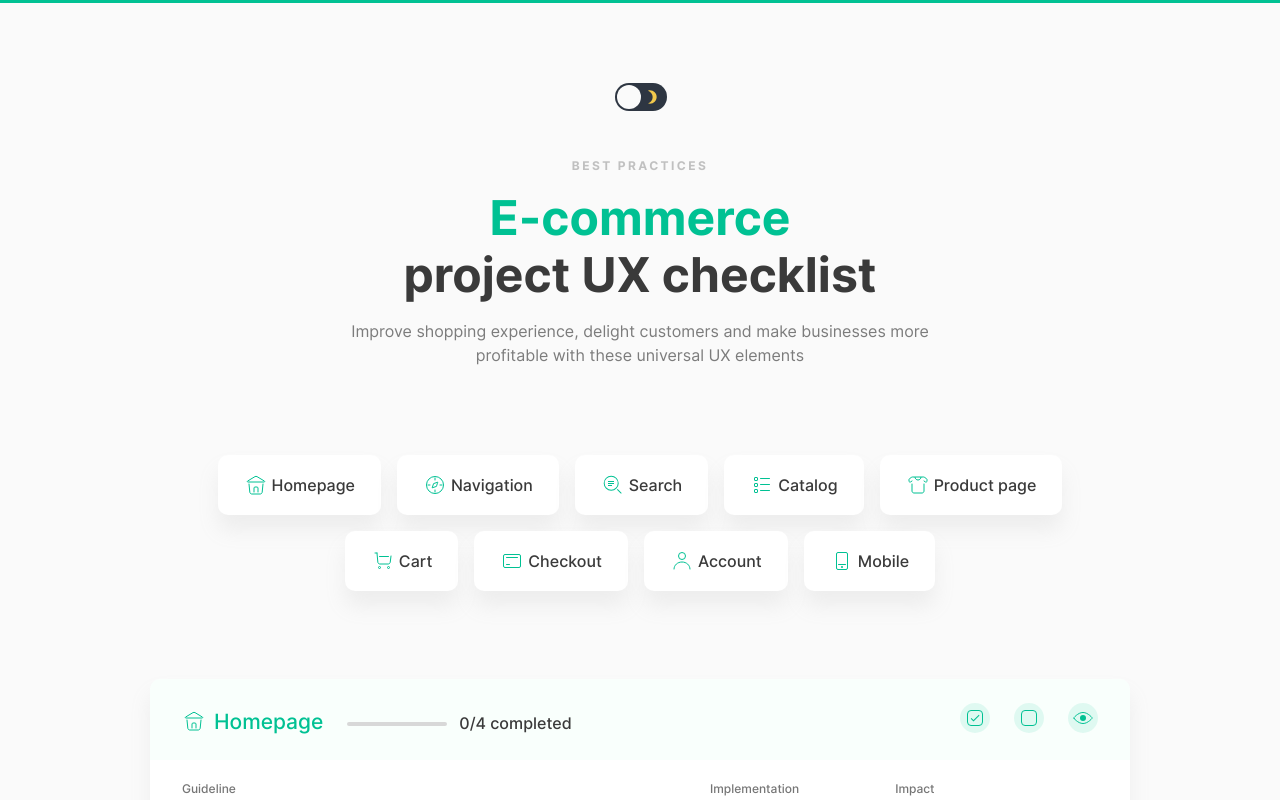
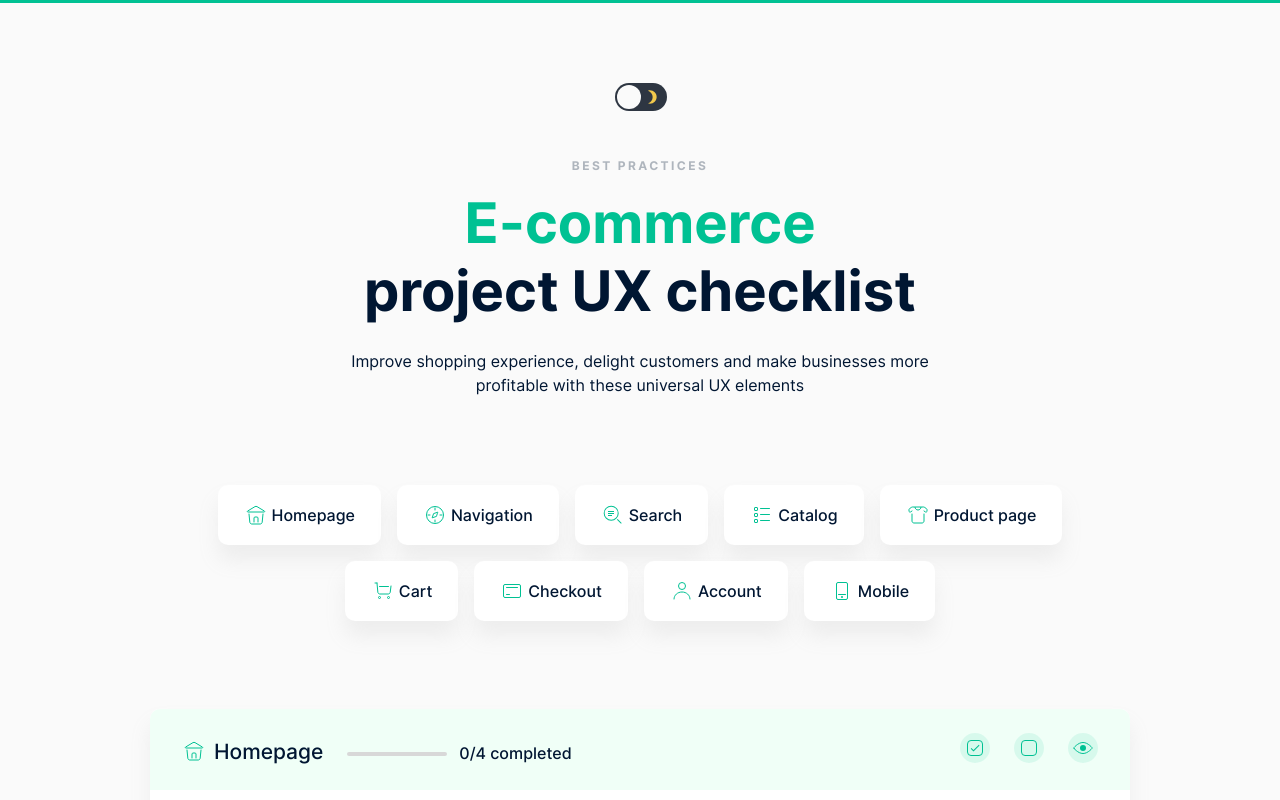
Before and after one commit to vladkyshkan/Ecommerce-UX-Checklist, a React (Create React App) app: page / in a window 1280 px wide. Shown: the top 800 px of the page. Built offline with nearby package versions, Linux system fonts and the light colour scheme.

Commit message:
Changes in styling

```diff
--- a/src/components/App.js
+++ b/src/components/App.js
@@ -9,8 +9,8 @@ import Footer from "./Footer";
 import guidelines from "../guidelines";
 
 const H1 = styled.h1`
-  font-size: 48px;
-  line-height: 57px;
+  font-size: 56px;
+  line-height: 68px;
   font-weight: 700;
   margin: 0;
   span {
@@ -34,8 +34,8 @@ const H4 = styled.h4`
 
 const Text = styled.p`
   line-height: 24px;
-  color: ${props => props.theme.colors.description};
-  margin: 16px 0 0 0;
+  color: ${props => props.theme.colors.body};
+  margin: 24px 0 0 0;
 
   @media only screen and (max-width: 600px) {
     font-size: 14px;
--- a/src/components/CategoryHeading.js
+++ b/src/components/CategoryHeading.js
@@ -25,7 +25,7 @@ const H3 = styled.h3`
   font-size: 21px;
   line-height: 25px;
   font-weight: 500;
-  color: rgba(0, 193, 147, 1);
+  color: ${props => props.theme.colors.h3};
   margin: 0;
   padding-right: 24px;
 
--- a/src/components/themes/dark.js
+++ b/src/components/themes/dark.js
@@ -1,21 +1,21 @@
 export default {
   colors: {
-    background: "rgba(26, 32, 44, 1)",
-    body: "rgba(255, 255, 255, 1)",
+    background: "rgba(10, 17, 25, 1)",
+    body: "rgba(255, 255, 255, 0.95)",
+    h3: "rgba(255, 255, 255, 1)",
     h4: "rgba(255, 255, 255, 0.5)",
     h5: "rgba(255, 255, 255, 0.7)",
-    description: "rgba(255, 255, 255, 0.5)",
-    navButton: "rgb(52, 62, 76)",
+    navButton: "rgb(26, 32, 39)",
     shadow: "rgba(165, 165, 165, 0)",
-    categoryBg: "rgb(52, 62, 76)",
-    categoryHeading: "rgba(26, 31, 38, 0.5)",
+    categoryBg: "rgb(41, 49, 60)",
+    categoryHeading: "rgba(13, 16, 21, 0.5)",
     categoryItemBorder: "rgba(255, 255, 255, 0.1)",
-    categoryDescriptionBg: "rgba(40, 47, 58)",
+    categoryDescriptionBg: "rgba(30, 35, 43)",
     categoryDescription: "rgba(255, 255, 255, 0.8)",
     progressBarBg: "rgb(52, 62, 76)",
     tooltip: "rgba(255, 255, 255, 1)",
     tooltipText: "rgba(58, 58, 58, 1)",
-    footer: "rgba(20, 25, 34, 1)"
+    footer: "rgba(5, 11, 19, 1)"
   },
   icons: {
     categoryArrow: "url(./icons/arrow-light.svg)"
--- a/src/components/themes/globalStyle.js
+++ b/src/components/themes/globalStyle.js
@@ -9,6 +9,10 @@ import InterBold2 from "../../fonts/InterBold.woff2";
 const GlobalStyle = createGlobalStyle`
   *, *::after, *::before {
     box-sizing: border-box;
+  }
+
+  html {
+    scroll-behavior: smooth;
   }
 
   @font-face {
--- a/src/components/themes/light.js
+++ b/src/components/themes/light.js
@@ -1,21 +1,21 @@
 export default {
   colors: {
     background: "rgba(250, 250, 250, 1)",
-    body: "rgba(58, 58, 58, 1)",
-    h4: "rgba(58, 58, 58, 0.3)",
-    h5: "rgba(58, 58, 58, 0.7)",
-    description: "rgb(124, 124, 124)",
+    body: "rgba(0, 22, 50, 1)",
+    h3: "rgba(0, 22, 50, 1)",
+    h4: "rgba(0, 22, 50, 0.3)",
+    h5: "rgba(0, 22, 50, 0.7)",
     navButton: "rgb(255, 255, 255)",
     shadow: "rgba(165, 165, 165, 0.15)",
     categoryBg: "rgb(255, 255, 255)",
-    categoryHeading: "rgba(236, 255, 244, 0.3)",
-    categoryItemBorder: "rgba(58, 58, 58, 0.1)",
+    categoryHeading: "rgba(240, 255, 247, 1)",
+    categoryItemBorder: "rgba(0, 22, 50, 0.1)",
     categoryDescriptionBg: "rgba(240, 240, 240)",
     categoryDescription: "rgba(58, 58, 58, 1)",
     progressBarBg: "rgb(216, 216, 216)",
-    tooltip: "rgba(58, 58, 58, 1)",
+    tooltip: "rgba(0, 22, 50, 1)",
     tooltipText: "rgba(255, 255, 255, 1)",
-    footer: "rgba(46, 54, 66, 1)"
+    footer: "rgba(10, 17, 25, 1)"
   },
   icons: {
     categoryArrow: "url(./icons/arrow-dark.svg)"
--- a/src/guidelines.js
+++ b/src/guidelines.js
@@ -28,7 +28,7 @@ const guidelines = {
         impact: "high",
         image: "images/image1.3.jpg",
         description:
-          'Show personalize sections (e.g. "Recommended for you" or "Based on your searches") to increase relevance of the page for the user. ',
+          "Show personalize sections (e.g. “Recommended for you” or “Based on your searches”) to increase relevance of the page for the user. ",
         link: "https://sleeknote.com/blog/e-commerce-personalization"
       },
 
@@ -78,7 +78,7 @@ const guidelines = {
       },
 
       guideline4: {
-        text: 'Show "New" and "Sale" as separate categories',
+        text: "Show “New” and “Sale” as separate categories",
         implementation: "medium",
         impact: "high",
         image: "images/image2.4.jpg",
@@ -183,13 +183,24 @@ const guidelines = {
     name: "Catalog",
     list: {
       guideline1: {
-        text: "Make filters and sorting prominent",
+        text:
+          "Use visual indicators to highlight new, exclusive, top selling or items on sale",
         implementation: "easy",
         impact: "high",
         image: "images/image4.1.jpg",
         description:
-          "Show search box instead of search icon to help users find it more easily. ",
-        link: "https://baymard.com/blog/search-field-design"
+          "Attract users' attention to featured items within a list of otherwise similar items. ",
+        link:
+          "https://www.nngroup.com/articles/visual-indicators-differentiators/"
+      },
+
+      guideline2: {
+        text:
+          "Display product variations such as available colors, styles or options",
+        implementation: "medium",
+        impact: "high",
+        image: "images/image4.2.jpg",
+        description: ""
       }
     }
   },
@@ -215,7 +226,7 @@ const guidelines = {
         impact: "high",
         image: "images/image6.1.jpg",
         description:
-          'Don\'t confuse a user and redirect him immediately to cart page. He might want to consider other items and doesn\'t ready to checkout yet. Instead show drop-down cart or pop-up with successfully added item, total sum and following actions, such as "Checkout Now" and "View Cart".'
+          "Don't confuse a user and redirect him immediately to cart page. He might want to consider other items and doesn't ready to checkout yet. Instead show drop-down cart or pop-up with successfully added item, total sum and following actions, such as “Checkout Now” and “View Cart”."
       },
 
       guideline2: {
@@ -377,7 +388,7 @@ const guidelines = {
 
       guideline3: {
         text:
-          'Include "Unsubscribe from all" button, if there are multiple newsletters',
+          "Include “Unsubscribe from all” button, if there are multiple newsletters",
         implementation: "medium",
         impact: "medium",
         image: "images/image8.3.jpg",
@@ -432,7 +443,7 @@ const guidelines = {
 
       guideline4: {
         text: "Allow users to scan credit card",
-        implementation: "hard",
+        implementation: "medium",
         impact: "high",
         image: "images/image9.4.jpg",
         description:
@@ -450,12 +461,12 @@ const guidelines = {
       },
 
       guideline6: {
-        text: 'Deemphasize or don\'t show "Install app" banner',
+        text: "Deemphasize or don't show “Install app” banner",
         implementation: "easy",
         impact: "medium",
         image: "images/image9.6.jpg",
         description:
-          '"Install App" banner could cover important content or elements as well as reduce the size of mobile viewport. ',
+          "“Install App” banner could cover important content or elements as well as reduce the size of mobile viewport. ",
         link: "https://baymard.com/blog/deemphasize-install-app-ads"
       }
     }
```
Also changed, not shown: public/images/image4.1.jpg (added), public/images/image4.2.jpg (added).
